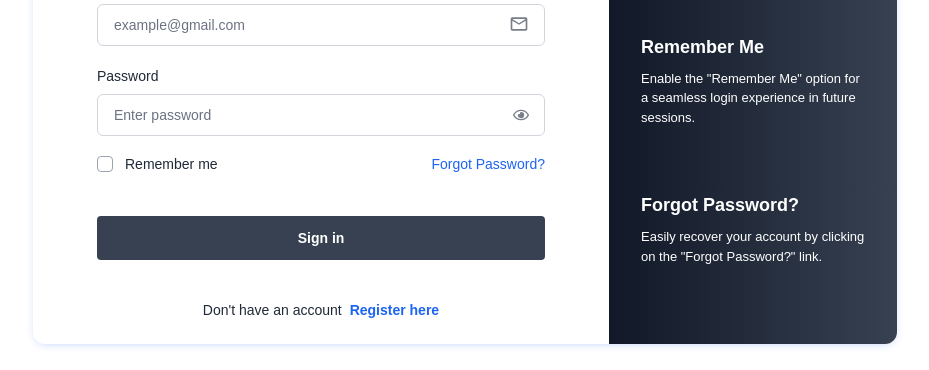
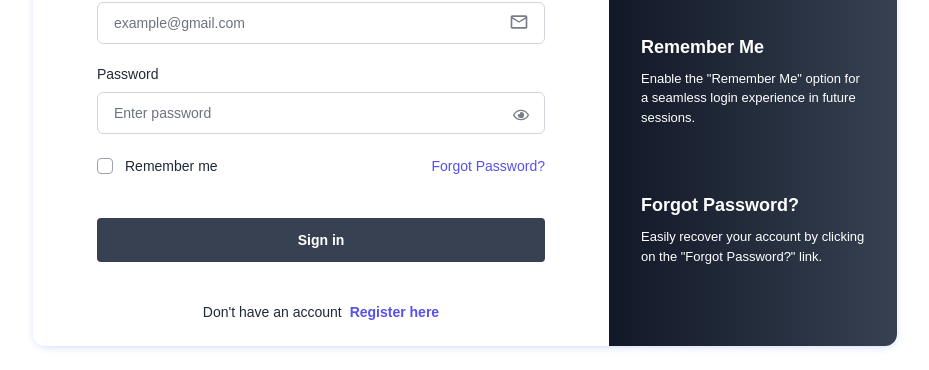
Before and after one commit to zakariaelrharbi/Bloglet, a React (Vite) app in the folder Client/Bloglet/: page /sign-in in a window 1280 px wide. Shown: the part 320-690 px from the top of the page, without its empty margins (175-1104 px from the left). Built offline with nearby package versions, Linux system fonts and the light colour scheme; no server answers.

Commit message:
update input focus color

```diff
--- a/Client/Bloglet/src/Pages/SignIn.jsx
+++ b/Client/Bloglet/src/Pages/SignIn.jsx
@@ -14,6 +14,7 @@ export default function SignIn() {
     password: "",
   });
   const [errors, setErrors] = useState({});
+  const [isFocused, setIsFocused] = useState(false);
 
   const [showPassword, setShowPassword] = useState(false);
   const togglePasswordVisibility = () => {
@@ -105,7 +106,7 @@ export default function SignIn() {
                 name="email"
                 value={data.email}
                 onChange={handleOnChange}
-                className="bg-white border border-gray-300 w-full text-sm px-4 py-2.5 mb-1 rounded-md focus:border-cyan-500 focus:ring-cyan-500 focus:outline-none"
+                className="bg-white border border-gray-300 w-full text-sm px-4 py-2.5 mb-1 rounded-md focus:outline-none focus:border-indigo-600 focus:ring-0"
                 placeholder="example@gmail.com"
               />
               <MdOutlineMail className="w-5 h-5 absolute right-4 top-2.5 opacity-60 " />
@@ -120,7 +121,7 @@ export default function SignIn() {
                 value={data.password}
                 type={showPassword ? 'text' : 'password'}
                 onChange={handleOnChange}
-                className="bg-white border border-gray-300 w-full text-sm px-4 py-2.5 rounded-md focus:border-cyan-500 focus:ring-cyan-500 focus:outline-none"
+                className="bg-white border border-gray-300 w-full text-sm px-4 py-2.5 mb-1 rounded-md focus:outline-none focus:border-indigo-600 focus:ring-0"
                 placeholder="Enter password"
               />
               {showPassword ? (
@@ -143,7 +144,7 @@ export default function SignIn() {
                 id="remember-me"
                 name="remember-me"
                 type="checkbox"
-                className="h-4 w-4 shrink-0 text-blue-600 focus:ring-0 focus:outline-none focus:shadow-none focus:border-gray-400 focus:ring-offset-0 border-gray-400 rounded"
+                className="h-4 w-4 shrink-0 text-indigo-600 focus:ring-0 focus:outline-none focus:shadow-none focus:border-gray-400 focus:ring-offset-0 border-gray-400 rounded"
               />
               <label htmlFor="remember-me" className="ml-3 block text-sm">
                 Remember me
@@ -152,7 +153,7 @@ export default function SignIn() {
             <div>
               <a
                 href="#"
-                className="text-blue-600 text-sm hover:underline"
+                className="text-indigo-600 text-sm hover:underline"
               >
                 Forgot Password?
               </a>
@@ -169,7 +170,7 @@ export default function SignIn() {
           <p className="text-sm mt-10 text-center">
             Don't have an account{" "}
             <Link to="/Sign-Up"
-              className="text-blue-600 font-semibold hover:underline ml-1 whitespace-nowrap"
+              className="text-indigo-600 font-semibold hover:underline ml-1 whitespace-nowrap"
             >
               Register here
             </Link>
--- a/Client/Bloglet/src/components/Header.jsx
+++ b/Client/Bloglet/src/components/Header.jsx
@@ -104,7 +104,7 @@ const Header = () => {
                   placeholder="Search..."
                   rightIcon={AiOutlineSearch}
                   className="lg:inline lg:w-60 lg:mr-6"
-                  style={{ outline: 'none', boxShadow: 'none' ,borderColor: isFocused ? '#5850ec' : 'transparent'}}
+                  style={{ outline: 'none', boxShadow: 'none' ,borderColor: isFocused ? '#5850ec' : ''}}
                   onFocus={() => setIsFocused(true)}
                   onBlur={() => setIsFocused(false)}
                 />
```
